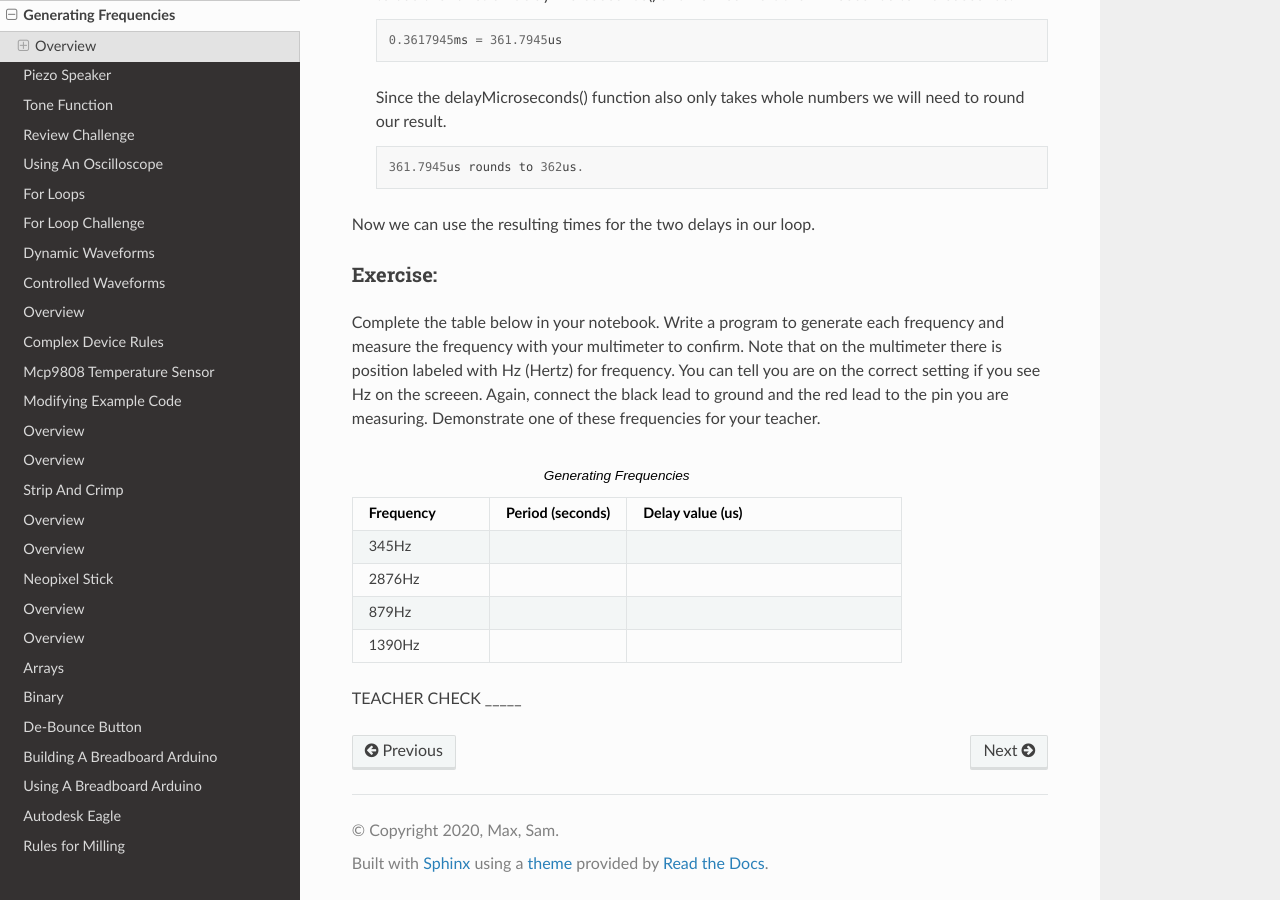
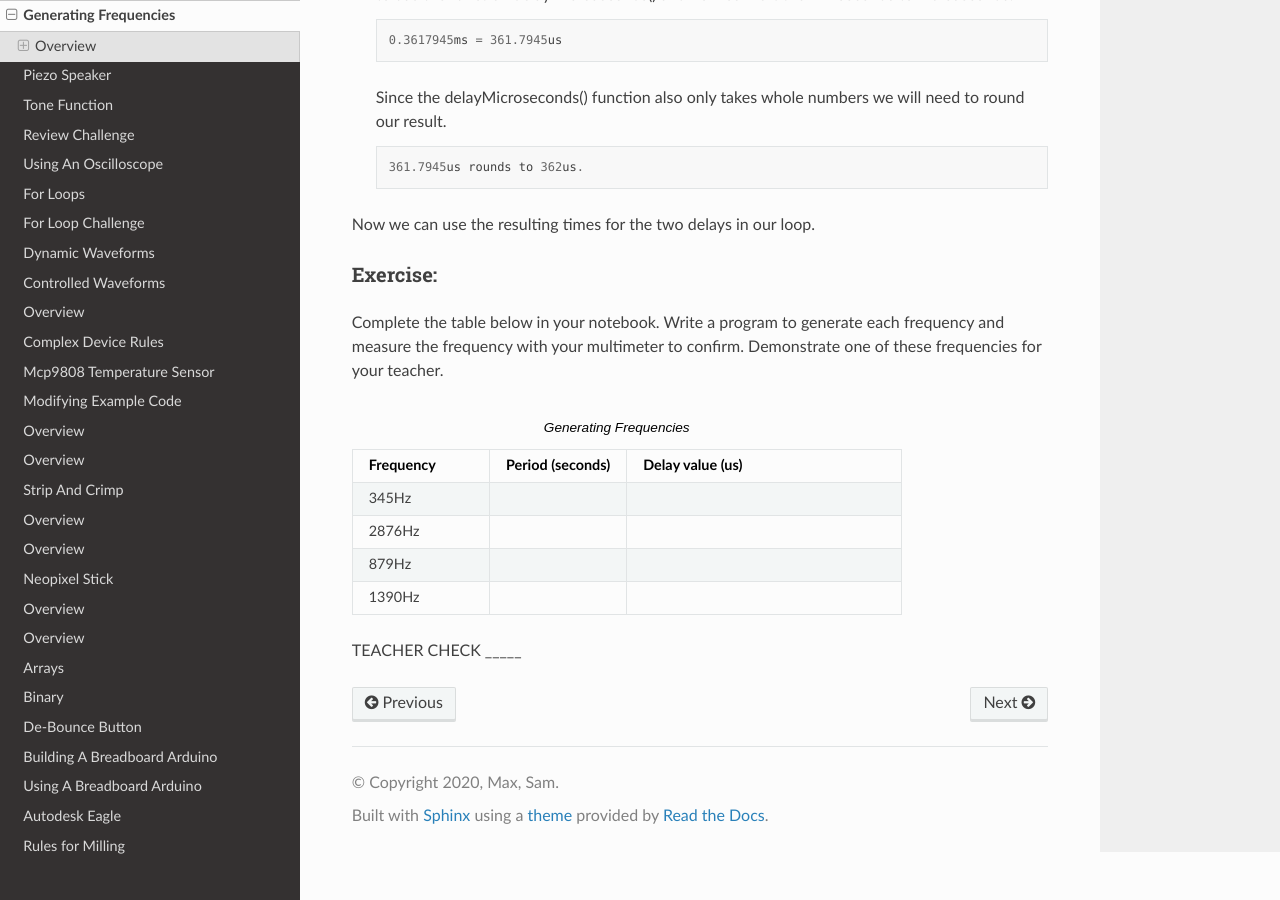
Before and after one commit to maxtkc/mvths-wiki, a Sphinx documentation site: the page built from docs/025b-generating-frequency.rst, in a window 1280 px wide and 900 px high, scrolled down 805 px. Built offline with Sphinx 7.4.7 and the Read the Docs theme 2.0.0, drawn with Linux system fonts in a browser that asks for light colours; pages that are not in the unit, such as notebooks, are missing from menus.

Commit message:
Update 025b-generating-frequency.rst

```diff
--- a/docs/025b-generating-frequency.rst
+++ b/docs/025b-generating-frequency.rst
@@ -41,8 +41,7 @@
 Exercise:
 ~~~~~~~~~
 
-Complete the table below in your notebook. Write a program to generate each frequency and measure the frequency with your multimeter to confirm. Note that on the multimeter there is position labeled with Hz (Hertz) for frequency. You can tell you are on the correct setting if you see Hz on the screeen. Again, connect the black lead to ground and the red lead to the pin you are measuring. Demonstrate one of these frequencies for your teacher.
-
+Complete the table below in your notebook. Write a program to generate each frequency and measure the frequency with your multimeter to confirm. Demonstrate one of these frequencies for your teacher.
 
 .. list-table:: Generating Frequencies
    :widths: 25 25 50
```
